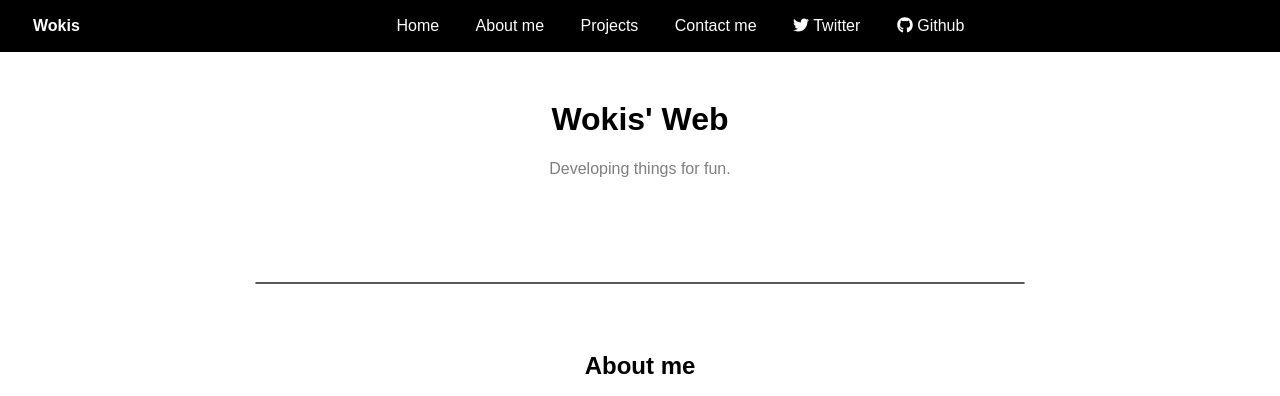
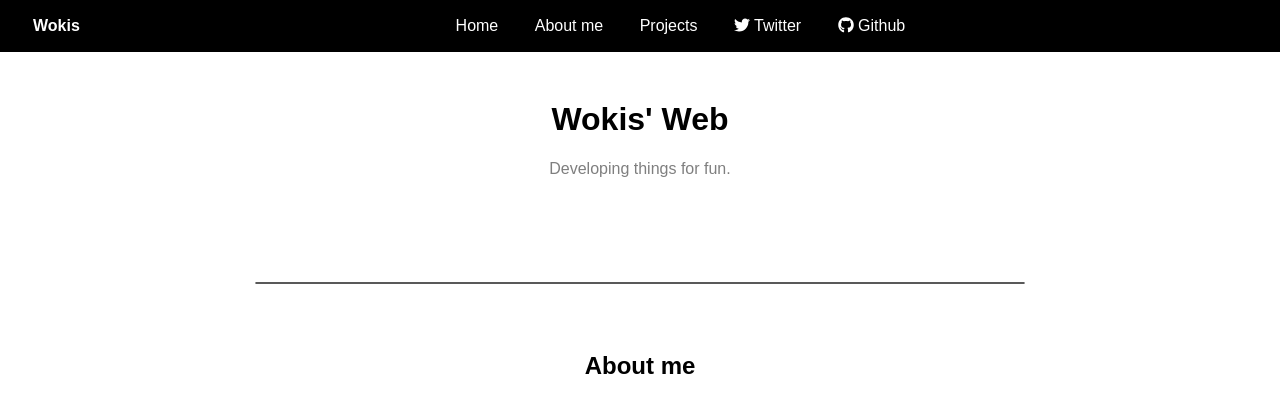
Before and after one commit to Wikijito7/wokis.es, a PHP site: page /new/index.html in a window 1280 px wide. Shown: the top 396 px of the page. Run offline with PHP 8.4, Linux system fonts and the light colour scheme; some libraries are stand-ins or nearby versions.

Commit message:
Some changes
Removed that contact me button!

```diff
--- a/new/css/stylesheet.css
+++ b/new/css/stylesheet.css
@@ -41,6 +41,7 @@ nav ul {
     padding: 0;
     margin: 0;
     list-style-type: none;
+    align-items: center;
 }
 
 .navlist {
--- a/new/index.html
+++ b/new/index.html
@@ -19,7 +19,7 @@
             <li class="navlist invisible"><a href="#top" onclick="toggleList()">Home</a></li>
             <li class="navlist invisible"><a href="#about" onclick="toggleList()">About me</a></li>
             <li class="navlist invisible"><a href="#project" onclick="toggleList()">Projects</a></li>
-            <li class="navlist invisible"><a href="" onclick="toggleList()">Contact me</a></li>
+            <!--<li class="navlist invisible"><a href="" onclick="toggleList()">Contact me</a></li>-->
             <li class="navlist invisible" id="twitter"><a href="https://twitter.com/WokisHere" target="_blank" onclick="toggleList()"><i class="fab fa-twitter"></i> Twitter</a></li>
             <li class="navlist invisible"><a href="https://github.com/Wikijito7" target="_blank" onclick="toggleList()"><i class="fab fa-github"></i> Github</a></li>
         </ul>
@@ -93,9 +93,7 @@
                     </p>
                     <a href="https://github.com/Wikijito7/spacedroid" target="_blank">Github repository</a>
                 </li>
-
             </ul>
-
         </section>
     </main>
     <footer>
```
